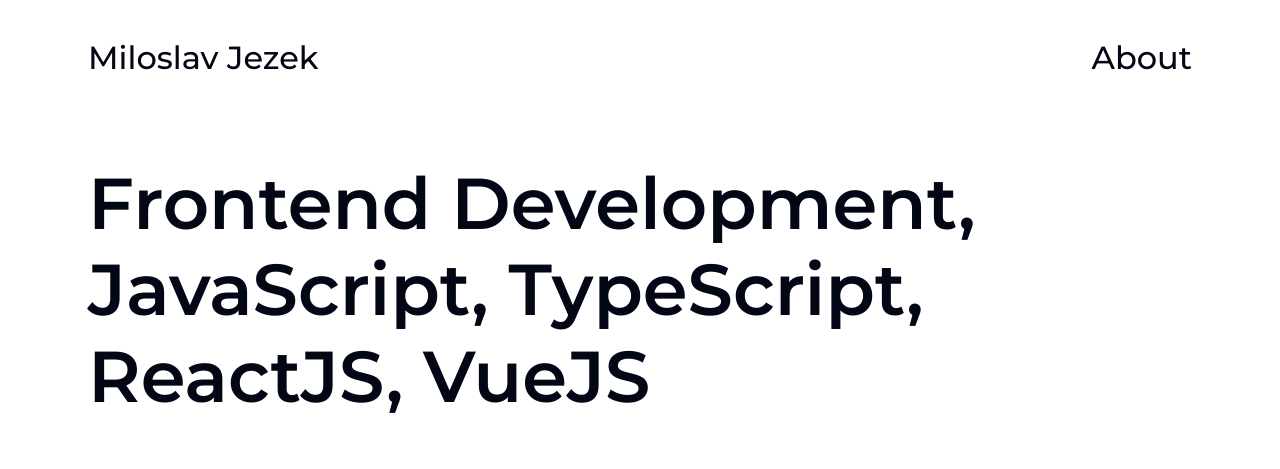
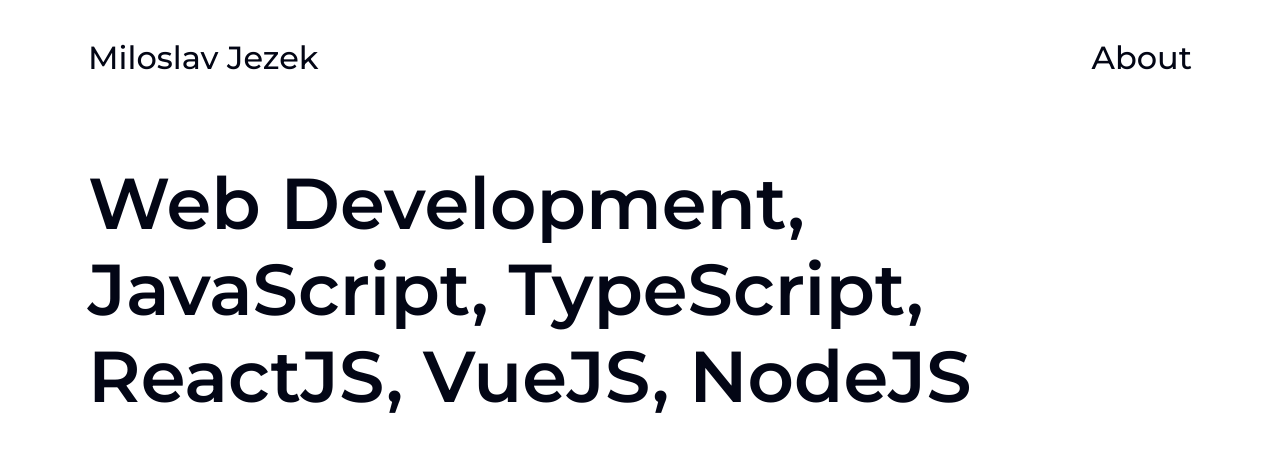
Before and after one commit to milojezek/portfolio, a Vue app: page / in a window 1280 px wide. Shown: the top 469 px of the page. Built offline with nearby package versions, Linux system fonts and the light colour scheme.

Commit message:
Change favicon and h1 text

```diff
--- a/src/components/MainContent.vue
+++ b/src/components/MainContent.vue
@@ -1,6 +1,6 @@
 <template>
   <main>
-    <h1>Frontend Development, JavaScript, TypeScript, ReactJS, VueJS</h1>
+    <h1>Web Development, JavaScript, TypeScript, ReactJS, VueJS, NodeJS</h1>
     <ProjectsSection />
     <section id="about">
       <p
```
Also changed, not shown: 1 other file (tests, documents, lock files or other folders).
